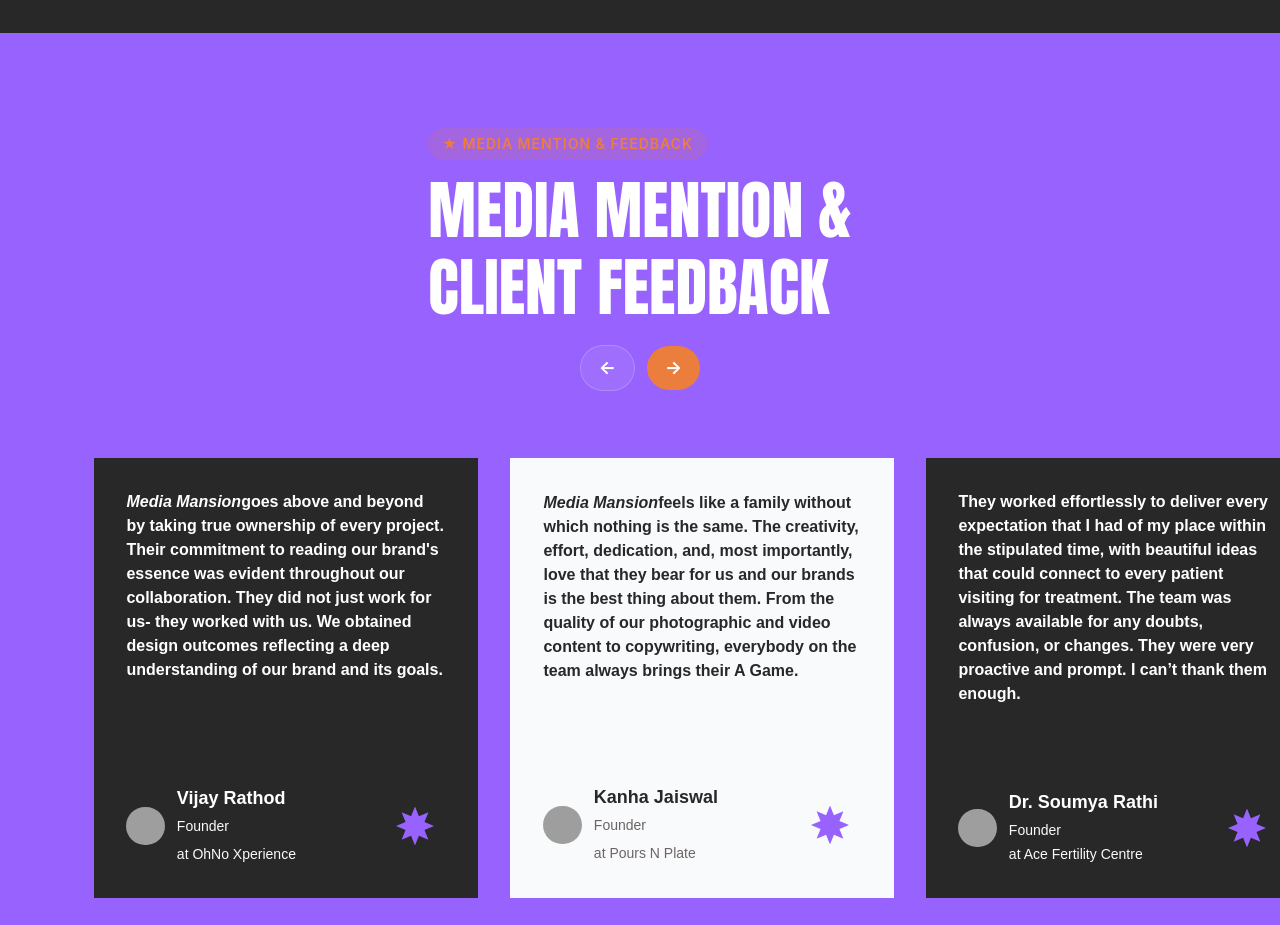
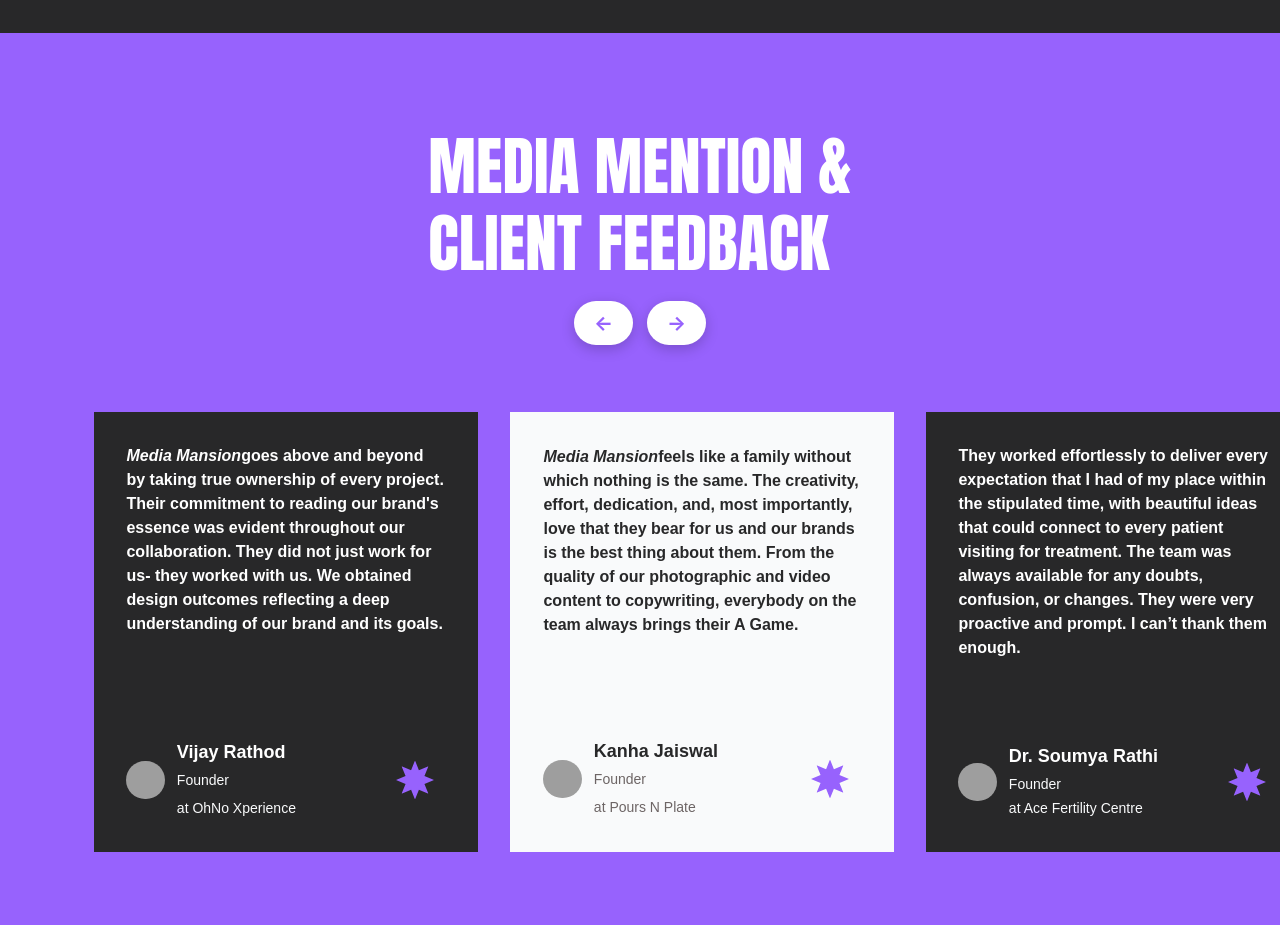
Before and after one commit to sakshamkushwah29-cmyk/media-mention, a React (Vite) app: page / in a window 1280 px wide. Shown: the part 10880-11805 px from the top of the page. Built offline with nearby package versions, Linux system fonts and the light colour scheme; grey boxes are pictures that could not be loaded; a web font is replaced by a local one.

Commit message:
Update carousel button style to white with purple arrows and remove badge

```diff
--- a/src/Home.jsx
+++ b/src/Home.jsx
@@ -1170,19 +1170,16 @@
       <div className="container1440 testimonails">
         <div className="box-holder our-works testimonial-head" style={{ display: 'flex', justifyContent: 'space-between', alignItems: 'center', flexWrap: 'wrap', gap: '20px' }}>
           <div>
-            <div style={{ display: 'inline-block', backgroundColor: 'rgba(235, 126, 61, 0.15)', color: '#eb7e3d', padding: '6px 14px', borderRadius: '20px', fontSize: '14px', fontWeight: '600', marginBottom: '12px', textTransform: 'uppercase', letterSpacing: '1px' }}>
-              ★ Media Mention & Feedback
-            </div>
             <h1 words-slide-up="" text-split="" className="top-section-heading testimonail-head" style={{ margin: 0 }}>
               Media Mention &amp;<br />
               Client Feedback
             </h1>
           </div>
-          <div style={{ display: 'flex', gap: '12px', alignItems: 'center' }}>
-            <button className="carousel-prev-btn" aria-label="Previous Testimonial" style={{ cursor: 'pointer', padding: '12px 18px', borderRadius: '30px', border: '1px solid rgba(255,255,255,0.2)', backgroundColor: 'rgba(255,255,255,0.08)', color: '#ffffff', fontWeight: 'bold', fontSize: '18px', transition: 'all 0.3s ease' }}>
+          <div style={{ display: 'flex', gap: '14px', alignItems: 'center' }}>
+            <button className="carousel-prev-btn" aria-label="Previous Testimonial" style={{ cursor: 'pointer', padding: '12px 20px', borderRadius: '30px', border: 'none', backgroundColor: '#ffffff', color: '#9762fd', fontWeight: 'bold', fontSize: '20px', boxShadow: '0 4px 14px rgba(0,0,0,0.2)', transition: 'all 0.3s ease' }}>
               &larr;
             </button>
-            <button className="carousel-next-btn" aria-label="Next Testimonial" style={{ cursor: 'pointer', padding: '12px 18px', borderRadius: '30px', border: 'none', backgroundColor: '#eb7e3d', color: '#ffffff', fontWeight: 'bold', fontSize: '18px', transition: 'all 0.3s ease' }}>
+            <button className="carousel-next-btn" aria-label="Next Testimonial" style={{ cursor: 'pointer', padding: '12px 20px', borderRadius: '30px', border: 'none', backgroundColor: '#ffffff', color: '#9762fd', fontWeight: 'bold', fontSize: '20px', boxShadow: '0 4px 14px rgba(0,0,0,0.2)', transition: 'all 0.3s ease' }}>
               &rarr;
             </button>
           </div>
```
